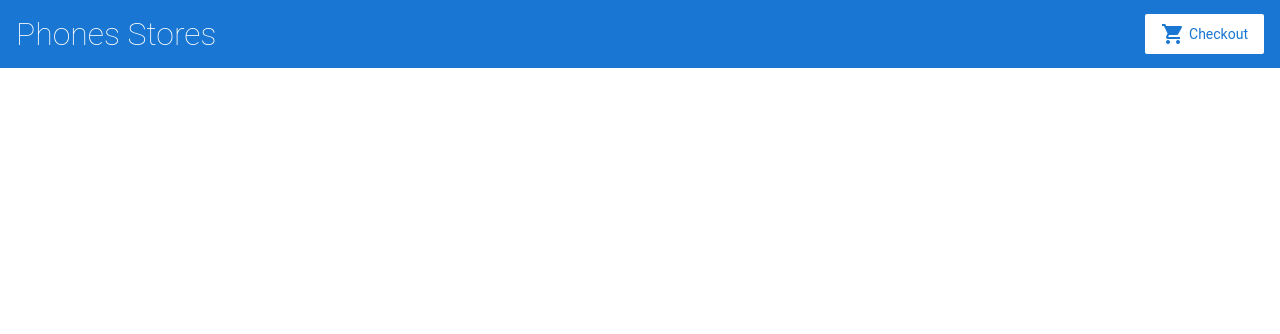
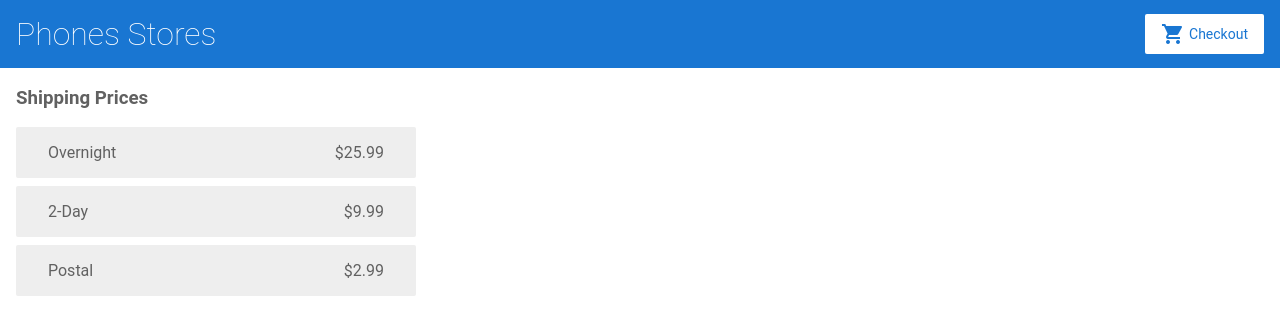
Before and after one commit to josemanuelep/angular-first-app, an Angular app: page /shipping in a window 1280 px wide. Before the commit this address led to /. Shown: the top 334 px of the page. Built offline with nearby package versions, Linux system fonts and the light colour scheme.

Commit message:
3 files modified, 3 added

```diff
--- a/src/app/cart.service.ts
+++ b/src/app/cart.service.ts
@@ -5,7 +5,9 @@
 export class CartService {
   items = [];
   lot = [];
-
+constructor(
+    private http: HttpClient
+  ) {}
   addToCart(product) {
     if(this.items.find(phone => phone.name === product.name)){
      this.lot[this.items.indexOf(product)] +=1;
@@ -28,4 +30,7 @@
     this.lot = [];
     return this.items;
   }
+   getShippingPrices() {
+    return this.http.get('/assets/shipping.json');
+  }
 }
--- a/src/app/cart/cart.component.html
+++ b/src/app/cart/cart.component.html
@@ -1,4 +1,5 @@
 <h3>Cart</h3>
+
 <div class="cart-item">
 <span>Phone</span>
 <span>individual price</span>
@@ -12,3 +13,6 @@
    <span>{{ lots[productId]*item.price | currency}}</span>
 </div>
 <h3>Total to pay : {{total}}</h3>
+ <p>
+  <a routerLink="/shipping">Shipping Prices</a>
+</p>
--- /dev/null
+++ b/src/app/shipping/shipping.component.html
@@ -0,0 +1,5 @@
+<h3>Shipping Prices</h3>
+<div class="shipping-item" *ngFor="let shipping of shippingCosts | async">
+  <span>{{ shipping.type }}</span>
+  <span>{{ shipping.price | currency }}</span>
+</div>
--- /dev/null
+++ b/src/app/shipping/shipping.component.ts
@@ -0,0 +1,16 @@
+import { Component, OnInit } from '@angular/core';
+import { CartService } from '../cart.service';
+@Component({
+  selector: 'app-shipping',
+  templateUrl: './shipping.component.html',
+  styleUrls: ['./shipping.component.css']
+})
+export class ShippingComponent implements OnInit {
+ shippingCosts;
+  constructor(private cartService: CartService) { }
+
+  ngOnInit() {
+     this.shippingCosts = this.cartService.getShippingPrices();
+  }
+
+}
```
Also changed, not shown: src/app/app.module.ts (+5 -2 lines), src/app/shipping/shipping.component.css (added).
